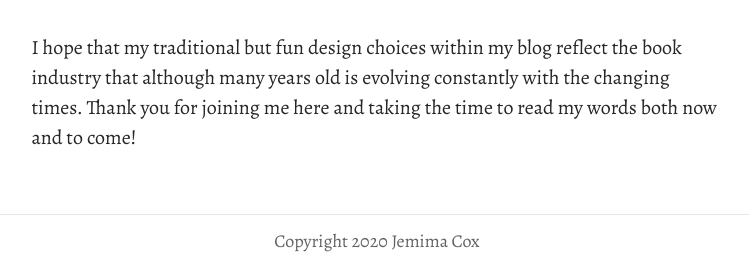
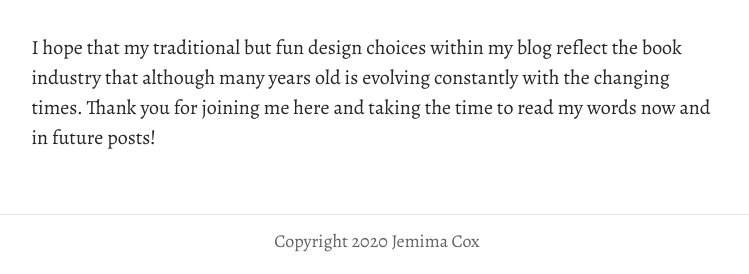
Before and after one commit to jemcox/brookesbooks, a Jekyll site: the page built from pages/about.md, in a window 1280 px wide and 900 px high, scrolled down 2097 px. Shown: the part 562-836 px from the top of the window, without its empty margins (263-1012 px from the left). Built offline with Jekyll 4.4.1, drawn with Linux system fonts in a browser that asks for light colours; some web fonts are replaced.

Commit message:
Update Page “about”

```diff
--- a/pages/about.md
+++ b/pages/about.md
@@ -24,4 +24,4 @@
 
 ![](../uploads/screenshot-2020-10-11-at-15.39.14.png "Libre Baskerville and Alegreya family [1001 fonts]")
 
-I hope that my traditional but fun design choices within my blog reflect the book industry that although many years old is evolving constantly with the changing times. Thank you for joining me here and taking the time to read my words both now and to come!
+I hope that my traditional but fun design choices within my blog reflect the book industry that although many years old is evolving constantly with the changing times. Thank you for joining me here and taking the time to read my words now and in future posts!
```
